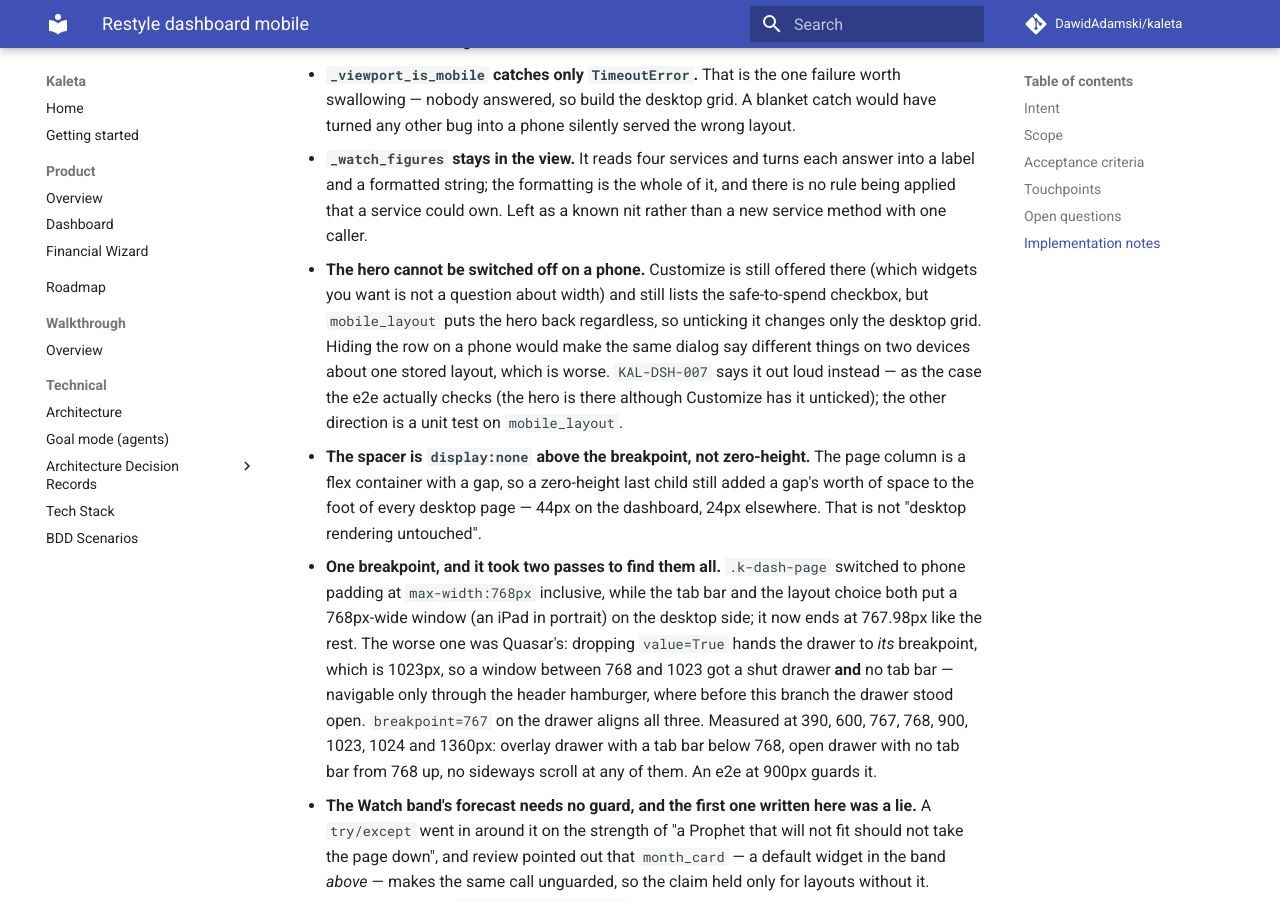
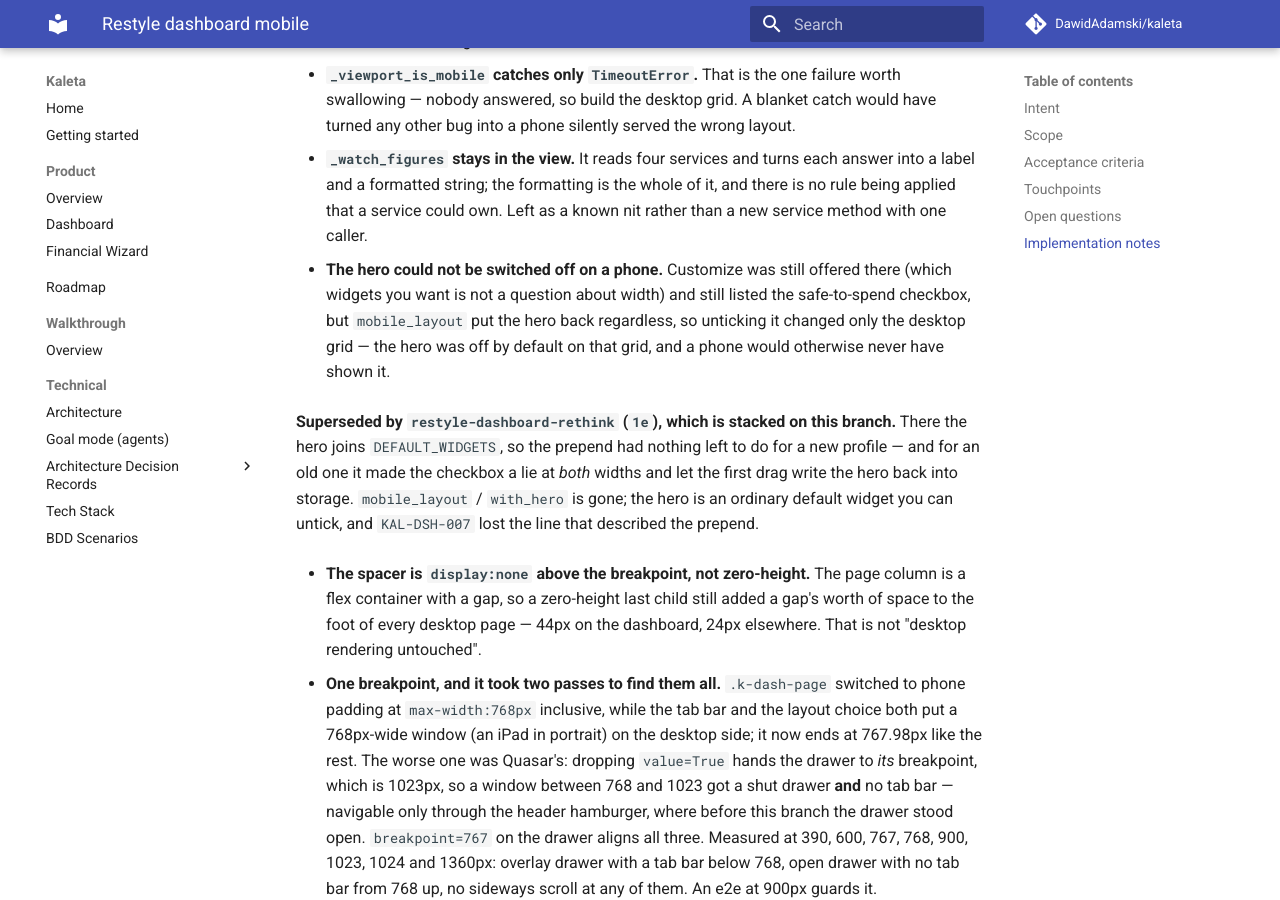
Before and after one commit to DawidAdamski/kaleta, an MkDocs documentation site: the page built from docs/plans/restyle-dashboard-mobile.md, in a window 1280 px wide and 900 px high, scrolled down 6046 px. Built offline with MkDocs 1.6.1 and Material for MkDocs 9.7.7, drawn with Linux system fonts in a browser that asks for light colours; comment, search, counter and statistics services are not loaded.

Commit message:
docs(plans): the Scope bullet says what was built, and 1f's notes catch up
This plan's Scope still promised `sidebar_mini` would keep working while
the branch removed its only reader; the bullet now points at the note
that explains why, and says plainly what "Out of scope: touching
app.storage.user keys" does and does not cover — the key is left unread,
not migrated.

The 1f plan's notes still described `mobile_layout` prepending the hero
and the hero being impossible to switch off on a phone; both were true
until this branch, and plan-archiver would have filed them as fact.

Co-Authored-By: Claude Opus 5 (1M context) <noreply@anthropic.com>
Claude-Session: https://claude.ai/code/session_0152AYpRfMD2oD5sjv3sg3qi

```diff
--- a/docs/plans/restyle-dashboard-mobile.md
+++ b/docs/plans/restyle-dashboard-mobile.md
@@ -295,15 +295,20 @@ has a phone artboard, planned in `restyle-login-split`).
   could own. Left as a known nit rather than a new service method with
   one caller.
 
-- **The hero cannot be switched off on a phone.** Customize is still
+- **The hero could not be switched off on a phone.** Customize was still
   offered there (which widgets you want is not a question about width)
-  and still lists the safe-to-spend checkbox, but `mobile_layout` puts
-  the hero back regardless, so unticking it changes only the desktop
-  grid. Hiding the row on a phone would make the same dialog say
-  different things on two devices about one stored layout, which is
-  worse. `KAL-DSH-007` says it out loud instead — as the case the e2e
-  actually checks (the hero is there although Customize has it
-  unticked); the other direction is a unit test on `mobile_layout`.
+  and still listed the safe-to-spend checkbox, but `mobile_layout` put
+  the hero back regardless, so unticking it changed only the desktop
+  grid — the hero was off by default on that grid, and a phone would
+  otherwise never have shown it.
+
+  **Superseded by `restyle-dashboard-rethink` (`1e`), which is stacked on
+  this branch.** There the hero joins `DEFAULT_WIDGETS`, so the prepend
+  had nothing left to do for a new profile — and for an old one it made
+  the checkbox a lie at *both* widths and let the first drag write the
+  hero back into storage. `mobile_layout` / `with_hero` is gone; the hero
+  is an ordinary default widget you can untick, and `KAL-DSH-007` lost
+  the line that described the prepend.
 
 - **The spacer is `display:none` above the breakpoint, not zero-height.**
   The page column is a flex container with a gap, so a zero-height last
```
Also changed, not shown: docs/plans/restyle-dashboard-rethink.md (+18 -2 lines).
